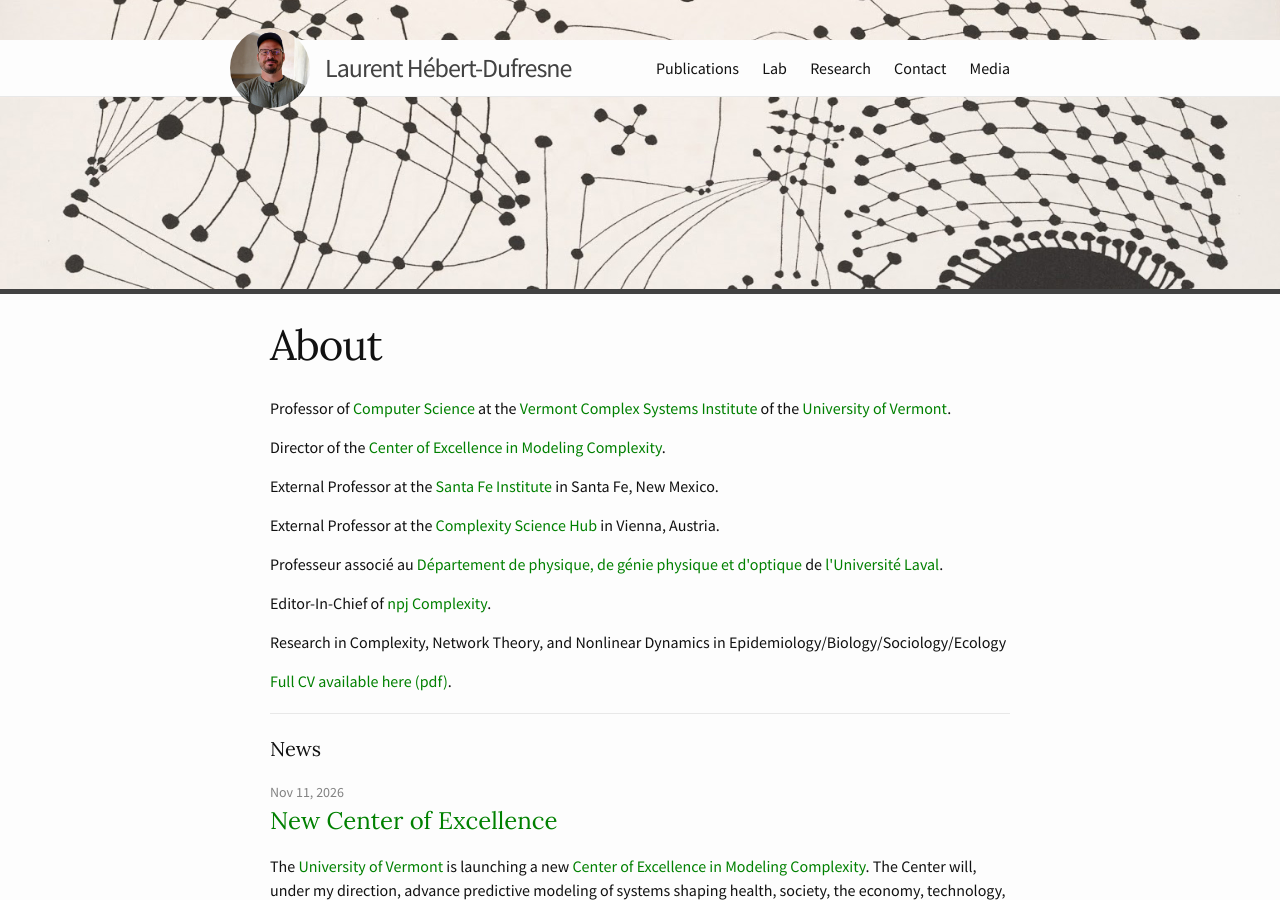
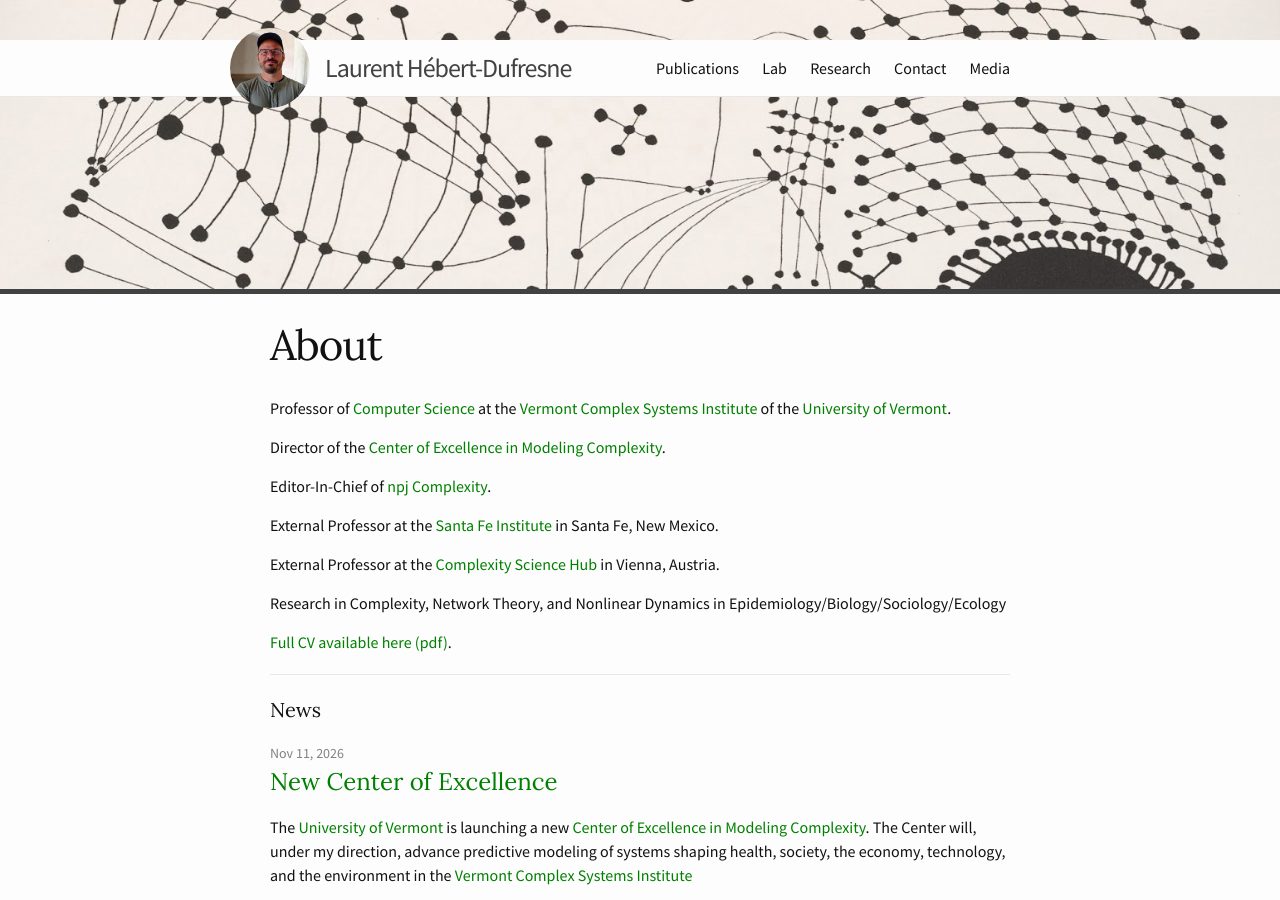
Before and after one commit to laurenthebertdufresne/laurenthebertdufresne.github.io, a Jekyll site: the page built from index.html, in a window 1280 px wide and 900 px high. Built offline with Jekyll 4.4.1, drawn with Linux system fonts in a browser that asks for light colours; the list of posts is cut into pages by our own code.

Commit message:
Update landing

```diff
--- a/index.html
+++ b/index.html
@@ -13,13 +13,13 @@ layout: default
 
     <p>Director of the <a href="https://vermontcomplexsystems.org/research/modeling-complexity/" target="_blank">Center of Excellence in Modeling Complexity</a>.</p>
 
+    <p>Editor-In-Chief of <a href="https://www.nature.com/npjcomplex/" target="_blank">npj Complexity</a>.</p>
+
     <p>External Professor at the <a href="https://santafe.edu/" target="_blank">Santa Fe Institute</a> in Santa Fe, New Mexico.</p>
 
     <p>External Professor at the <a href="https://csh.ac.at/" target="_blank">Complexity Science Hub</a> in Vienna, Austria.</p>
 
-    <p>Professeur associé au <a href="https://www.phy.ulaval.ca/accueil/" target="_blank">Département de physique, de génie physique et d'optique</a> de <a href="https://www.ulaval.ca/" target="_blank">l'Université Laval</a>.</p>
-
-    <p>Editor-In-Chief of <a href="https://www.nature.com/npjcomplex/" target="_blank">npj Complexity</a>.</p>
+    <!-- <p>Professeur associé au <a href="https://www.phy.ulaval.ca/accueil/" target="_blank">Département de physique, de génie physique et d'optique</a> de <a href="https://www.ulaval.ca/" target="_blank">l'Université Laval</a>.</p> -->
 
     <!-- <p>Modeling Director at the <a href="https://www.med.uvm.edu/tgircobre/home/" target="_blank">Translational Global Infectious diseases Research Center</a>.</p> -->
 
```
